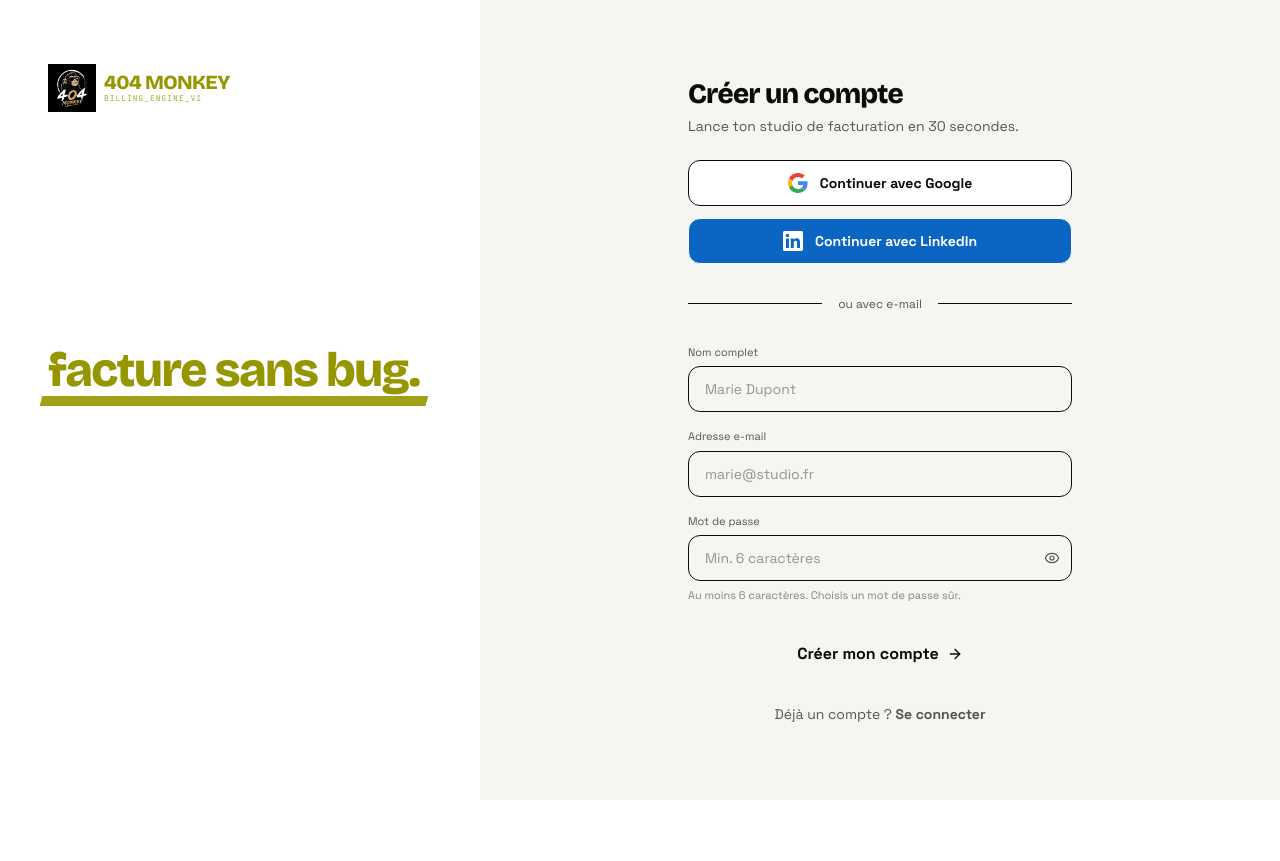
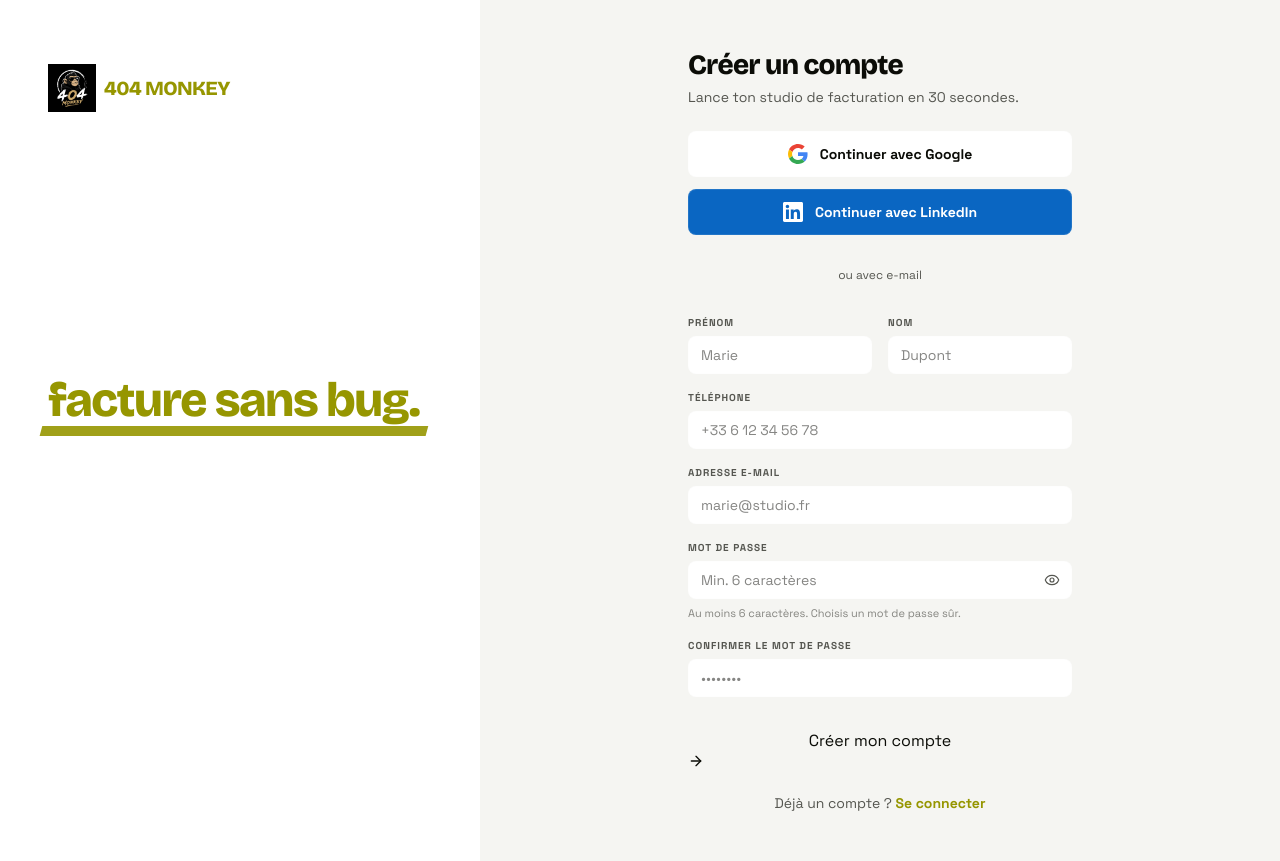
Before and after one commit to Adam-Blf/eden-facturation, a Next.js app: page /signup in a window 1280 px wide. Before the commit the page ends 800 px from the top, so only its background shows below. Built offline with nearby package versions, Linux system fonts and the light colour scheme; no server answers.

Commit message:
fix: Résolution de l'erreur de build Vercel (ajout de mocks Supabase pour le prerendering)

```diff
--- a/src/app/page.tsx
+++ b/src/app/page.tsx
@@ -1,12 +1,6 @@
 import Link from "next/link";
 import { ArrowRight } from "lucide-react";
 import { BrandMark } from "@/components/BrandMark";
-
-const STATUS_CHIPS = [
-  { code: "200", label: "Payée", color: "#3fbf6f" },
-  { code: "402", label: "À payer", color: "#c9a24a" },
-  { code: "404", label: "Introuvable", color: "#e0533d" },
-];
 
 export default function Home() {
   return (
@@ -50,21 +44,6 @@ export default function Home() {
             Se connecter
           </Link>
         </div>
-
-        {/* signature : les statuts de facture */}
-        <div className="mt-14 flex flex-wrap items-center gap-3">
-          {STATUS_CHIPS.map((s) => (
-            <span
-              key={s.code}
-              className="inline-flex items-center gap-2 rounded-full border border-bone/15 bg-white/5 px-4 py-2"
-            >
-              <span className="font-mono text-sm font-bold" style={{ color: s.color }}>
-                {s.code}
-              </span>
-              <span className="text-sm font-medium text-bone/70">{s.label}</span>
-            </span>
-          ))}
-        </div>
       </section>
 
       {/* Footer */}
--- a/src/components/AuthForm.tsx
+++ b/src/components/AuthForm.tsx
@@ -18,7 +18,10 @@ export default function AuthForm({ mode }: AuthFormProps) {
 
   const [email, setEmail] = useState("");
   const [password, setPassword] = useState("");
-  const [fullName, setFullName] = useState("");
+  const [confirmPassword, setConfirmPassword] = useState("");
+  const [firstName, setFirstName] = useState("");
+  const [lastName, setLastName] = useState("");
+  const [phone, setPhone] = useState("");
   const [showPassword, setShowPassword] = useState(false);
   const [loading, setLoading] = useState(false);
   const [error, setError] = useState<string | null>(null);
@@ -49,6 +52,12 @@ export default function AuthForm({ mode }: AuthFormProps) {
     setLoading(true);
     setError(null);
 
+    if (mode === "signup" && password !== confirmPassword) {
+      setError("Les mots de passe ne correspondent pas.");
+      setLoading(false);
+      return;
+    }
+
     try {
       if (mode === "login") {
         const { error: authError } = await supabase.auth.signInWithPassword({
@@ -64,7 +73,12 @@ export default function AuthForm({ mode }: AuthFormProps) {
           password,
           options: {
             emailRedirectTo: (process.env.NEXT_PUBLIC_APP_URL || location.origin) + "/auth/callback",
-            data: { full_name: fullName },
+            data: {
+              first_name: firstName,
+              last_name: lastName,
+              phone: phone,
+              full_name: `${firstName} ${lastName}`.trim()
+            },
           },
         });
         if (authError) throw authError;
@@ -76,8 +90,7 @@ export default function AuthForm({ mode }: AuthFormProps) {
         }
       }
     } catch (err: unknown) {
-      const raw =
-        err instanceof Error ? err.message : "Une erreur est survenue.";
+      const raw = err instanceof Error ? err.message : "Une erreur est survenue.";
       const message = raw.includes("Invalid login credentials")
         ? "Identifiants incorrects. Vérifie ton e-mail et mot de passe."
         : raw.includes("Email not confirmed")
@@ -103,7 +116,7 @@ export default function AuthForm({ mode }: AuthFormProps) {
         transition={{ duration: 0.45, ease }}
         className="flex flex-col items-center gap-5 py-4 text-center"
       >
-        <span className="flex h-14 w-14 items-center justify-center rounded-full bg-gold/15 text-gold">
+        <span className="flex h-14 w-14 items-center justify-center rounded-full bg-brass/15 text-brass">
           <MailCheck size={26} strokeWidth={1.5} />
         </span>
         <div className="flex flex-col gap-2">
@@ -118,7 +131,7 @@ export default function AuthForm({ mode }: AuthFormProps) {
         </div>
         <Link
           href="/login"
-          className="mt-2 text-xs font-semibold tracking-wide text-gold underline-offset-2 hover:underline"
+          className="mt-2 text-xs font-semibold tracking-wide text-brass underline-offset-2 hover:underline"
         >
           Retour à la connexion
         </Link>
@@ -152,7 +165,7 @@ export default function AuthForm({ mode }: AuthFormProps) {
           type="button"
           onClick={() => handleOAuth("google")}
           disabled={loading}
-          className="flex w-full items-center justify-center gap-3 rounded-xl border border-hair bg-white px-4 py-3 text-sm font-semibold text-ink transition-colors hover:bg-bone disabled:opacity-60"
+          className="flex w-full items-center justify-center gap-3 rounded-md border border-paper/10 bg-void px-4 py-3 text-sm font-semibold text-ink transition-colors hover:bg-paper/5 disabled:opacity-60"
         >
           <svg className="h-5 w-5" aria-hidden="true" viewBox="0 0 24 24">
             <path d="M12.0003 4.75C13.7703 4.75 15.3553 5.36002 16.6053 6.54998L20.0303 3.125C17.9502 1.19 15.2353 0 12.0003 0C7.31028 0 3.25527 2.69 1.28027 6.60998L5.27028 9.70498C6.21525 6.86002 8.87028 4.75 12.0003 4.75Z" fill="#EA4335" />
@@ -166,7 +179,7 @@ export default function AuthForm({ mode }: AuthFormProps) {
           type="button"
           onClick={() => handleOAuth("linkedin_oidc")}
           disabled={loading}
-          className="flex w-full items-center justify-center gap-3 rounded-xl border border-hair bg-[#0A66C2] px-4 py-3 text-sm font-semibold text-white transition-colors hover:bg-[#004182] disabled:opacity-60"
+          className="flex w-full items-center justify-center gap-3 rounded-md border border-paper/10 bg-[#0A66C2] px-4 py-3 text-sm font-semibold text-white transition-colors hover:bg-[#004182] disabled:opacity-60"
         >
           <svg className="h-5 w-5" aria-hidden="true" viewBox="0 0 24 24" fill="currentColor">
             <path d="M20.447 20.452h-3.554v-5.569c0-1.328-.027-3.037-1.852-3.037-1.853 0-2.136 1.445-2.136 2.939v5.667H9.351V9h3.414v1.561h.046c.477-.9 1.637-1.85 3.37-1.85 3.601 0 4.267 2.37 4.267 5.455v6.286zM5.337 7.433c-1.144 0-2.063-.926-2.063-2.065 0-1.138.92-2.063 2.063-2.063 1.14 0 2.064.925 2.064 2.063 0 1.139-.925 2.065-2.064 2.065zm1.782 13.019H3.555V9h3.564v11.452zM22.225 0H1.771C.792 0 0 .774 0 1.729v20.542C0 23.227.792 24 1.771 24h20.451C23.2 24 24 23.227 24 22.271V1.729C24 .774 23.2 0 22.222 0h.003z"/>
@@ -176,9 +189,9 @@ export default function AuthForm({ mode }: AuthFormProps) {
       </div>
 
       <div className="relative flex items-center py-2">
-        <div className="flex-grow border-t border-hair"></div>
+        <div className="flex-grow border-t border-paper/10"></div>
         <span className="mx-4 flex-shrink-0 text-xs text-mist">ou avec e-mail</span>
-        <div className="flex-grow border-t border-hair"></div>
+        <div className="flex-grow border-t border-paper/10"></div>
       </div>
 
       <form onSubmit={handleSubmit} className="flex flex-col gap-4" noValidate>
@@ -190,16 +203,38 @@ export default function AuthForm({ mode }: AuthFormProps) {
               animate={{ opacity: 1, height: "auto" }}
               exit={{ opacity: 0, height: 0 }}
               transition={{ duration: 0.3, ease }}
-              className="overflow-hidden"
+              className="overflow-hidden flex flex-col gap-4"
             >
+              <div className="grid grid-cols-2 gap-4">
+                <Field
+                  id="firstName"
+                  label="Prénom"
+                  type="text"
+                  autoComplete="given-name"
+                  placeholder="Marie"
+                  value={firstName}
+                  onChange={(v) => setFirstName(v)}
+                  required
+                />
+                <Field
+                  id="lastName"
+                  label="Nom"
+                  type="text"
+                  autoComplete="family-name"
+                  placeholder="Dupont"
+                  value={lastName}
+                  onChange={(v) => setLastName(v)}
+                  required
+                />
+              </div>
               <Field
-                id="fullName"
-                label="Nom complet"
-                type="text"
-                autoComplete="name"
-                placeholder="Marie Dupont"
-                value={fullName}
-                onChange={(v) => setFullName(v)}
+                id="phone"
+                label="Téléphone"
+                type="tel"
+                autoComplete="tel"
+                placeholder="+33 6 12 34 56 78"
+                value={phone}
+                onChange={(v) => setPhone(v)}
                 required
               />
             </motion.div>
@@ -220,7 +255,7 @@ export default function AuthForm({ mode }: AuthFormProps) {
         <div className="flex flex-col gap-1.5">
           <label
             htmlFor="password"
-            className="eyebrow text-[11px] text-mist"
+            className="text-[10px] font-bold uppercase tracking-widest text-mist"
           >
             Mot de passe
           </label>
@@ -236,7 +271,7 @@ export default function AuthForm({ mode }: AuthFormProps) {
               onChange={(e) => setPassword(e.target.value)}
               required
               minLength={6}
-              className="w-full rounded-xl border border-hair bg-bone px-4 py-3 pr-11 text-sm text-ink placeholder:text-mist/60 outline-none transition focus:border-gold focus:ring-2 focus:ring-gold/20"
+              className="w-full rounded-md border border-paper/10 bg-void px-3 py-2 pr-10 text-sm text-ink outline-none transition focus:border-brass"
             />
             <button
               type="button"
@@ -260,6 +295,37 @@ export default function AuthForm({ mode }: AuthFormProps) {
           )}
         </div>
 
+        <AnimatePresence initial={false}>
+          {mode === "signup" && (
+            <motion.div
+              key="confirm-password"
+              initial={{ opacity: 0, height: 0 }}
+              animate={{ opacity: 1, height: "auto" }}
+              exit={{ opacity: 0, height: 0 }}
+              transition={{ duration: 0.3, ease }}
+              className="overflow-hidden flex flex-col gap-1.5"
+            >
+              <label
+                htmlFor="confirmPassword"
+                className="text-[10px] font-bold uppercase tracking-widest text-mist"
+              >
+                Confirmer le mot de passe
+              </label>
+              <input
+                id="confirmPassword"
+                type="password"
+                autoComplete="new-password"
+                placeholder="••••••••"
+                value={confirmPassword}
+                onChange={(e) => setConfirmPassword(e.target.value)}
+                required
+                minLength={6}
+                className="w-full rounded-md border border-paper/10 bg-void px-3 py-2 text-sm text-ink outline-none transition focus:border-brass"
+              />
+            </motion.div>
+          )}
+        </AnimatePresence>
+
         {/* Error */}
         <AnimatePresence>
           {error && (
@@ -270,7 +336,7 @@ export default function AuthForm({ mode }: AuthFormProps) {
               exit={{ opacity: 0, y: -6 }}
               transition={{ duration: 0.25 }}
               role="alert"
-              className="rounded-lg border border-red-200 bg-red-50 px-4 py-3 text-sm text-red-700 mt-2"
+              className="rounded-md border border-red-900 bg-red-950/20 px-4 py-3 text-sm text-red-500 mt-2"
             >
               {error}
             </motion.p>
@@ -281,7 +347,7 @@ export default function AuthForm({ mode }: AuthFormProps) {
         <button
           type="submit"
           disabled={loading}
-          className="group relative flex items-center justify-center gap-2 overflow-hidden rounded-full bg-gold px-6 py-3.5 mt-2 font-bold text-forest transition-all hover:bg-forest hover:text-gold disabled:opacity-60"
+          className="btn-primary mt-4 w-full"
         >
           {loading ? (
             <Loader2 size={18} className="animate-spin" />
@@ -304,7 +370,7 @@ export default function AuthForm({ mode }: AuthFormProps) {
             Pas encore de compte ?{" "}
             <Link
               href="/signup"
-              className="font-semibold text-gold underline-offset-2 hover:underline"
+              className="font-semibold text-brass hover:underline"
             >
               S'inscrire
             </Link>
@@ -314,7 +380,7 @@ export default function AuthForm({ mode }: AuthFormProps) {
             Déjà un compte ?{" "}
             <Link
               href="/login"
-              className="font-semibold text-gold underline-offset-2 hover:underline"
+              className="font-semibold text-brass hover:underline"
             >
               Se connecter
             </Link>
@@ -329,7 +395,7 @@ export default function AuthForm({ mode }: AuthFormProps) {
 interface FieldProps {
   id: string;
   label: string;
-  type: "text" | "email";
+  type: "text" | "email" | "tel";
   autoComplete: string;
   placeholder: string;
   value: string;
@@ -349,7 +415,7 @@ function Field({
 }: FieldProps) {
   return (
     <div className="flex flex-col gap-1.5">
-      <label htmlFor={id} className="eyebrow text-[11px] text-mist">
+      <label htmlFor={id} className="text-[10px] font-bold uppercase tracking-widest text-mist">
         {label}
       </label>
       <input
@@ -360,7 +426,7 @@ function Field({
         value={value}
         onChange={(e) => onChange(e.target.value)}
         required={required}
-        className="w-full rounded-xl border border-hair bg-bone px-4 py-3 text-sm text-ink placeholder:text-mist/60 outline-none transition focus:border-gold focus:ring-2 focus:ring-gold/20"
+        className="w-full rounded-md border border-paper/10 bg-void px-3 py-2 text-sm text-ink outline-none transition focus:border-brass"
       />
     </div>
   );
--- a/src/components/BrandMark.tsx
+++ b/src/components/BrandMark.tsx
@@ -15,9 +15,6 @@ export function BrandMark({ className }: { className?: string }) {
         <span className="font-display text-xl font-black leading-none tracking-tighter text-brass">
           404 MONKEY
         </span>
-        <span className="code-badge text-[8px] opacity-60">
-          billing_engine_v1
-        </span>
       </div>
     </div>
   );
--- a/src/lib/supabase/client.ts
+++ b/src/lib/supabase/client.ts
@@ -1,8 +1,8 @@
 import { createBrowserClient } from "@supabase/ssr";
 
 export function createClient() {
-  return createBrowserClient(
-    process.env.NEXT_PUBLIC_SUPABASE_URL!,
-    process.env.NEXT_PUBLIC_SUPABASE_ANON_KEY!,
-  );
+  const supabaseUrl = process.env.NEXT_PUBLIC_SUPABASE_URL || "https://mock.supabase.co";
+  const supabaseAnonKey = process.env.NEXT_PUBLIC_SUPABASE_ANON_KEY || "mock-key";
+
+  return createBrowserClient(supabaseUrl, supabaseAnonKey);
 }
--- a/src/lib/supabase/server.ts
+++ b/src/lib/supabase/server.ts
@@ -4,9 +4,12 @@ import { createServerClient } from "@supabase/ssr";
 export async function createClient() {
   const cookieStore = await cookies();
 
+  const supabaseUrl = process.env.NEXT_PUBLIC_SUPABASE_URL || "https://mock.supabase.co";
+  const supabaseAnonKey = process.env.NEXT_PUBLIC_SUPABASE_ANON_KEY || "mock-key";
+
   return createServerClient(
-    process.env.NEXT_PUBLIC_SUPABASE_URL!,
-    process.env.NEXT_PUBLIC_SUPABASE_ANON_KEY!,
+    supabaseUrl,
+    supabaseAnonKey,
     {
       cookies: {
         getAll() {
```
Also changed, not shown: 1 other file (tests, documents, lock files or other folders).
